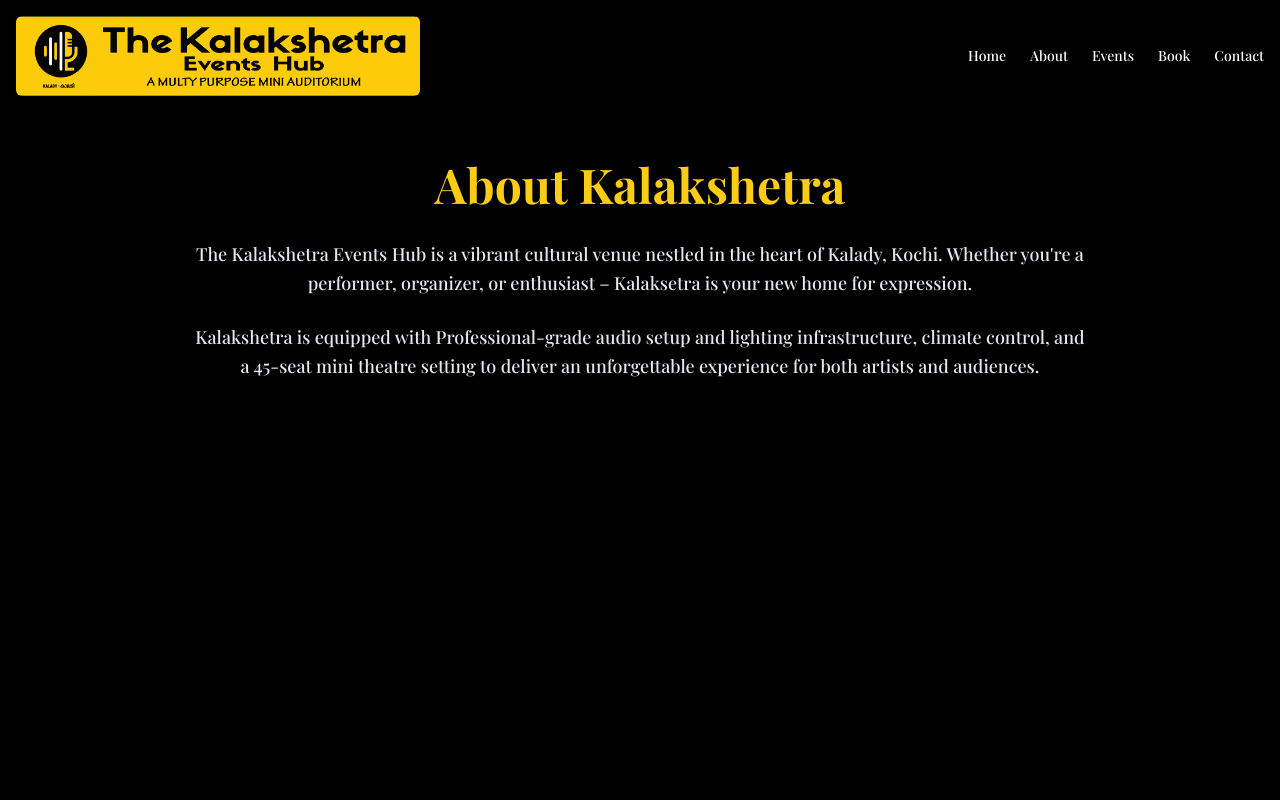
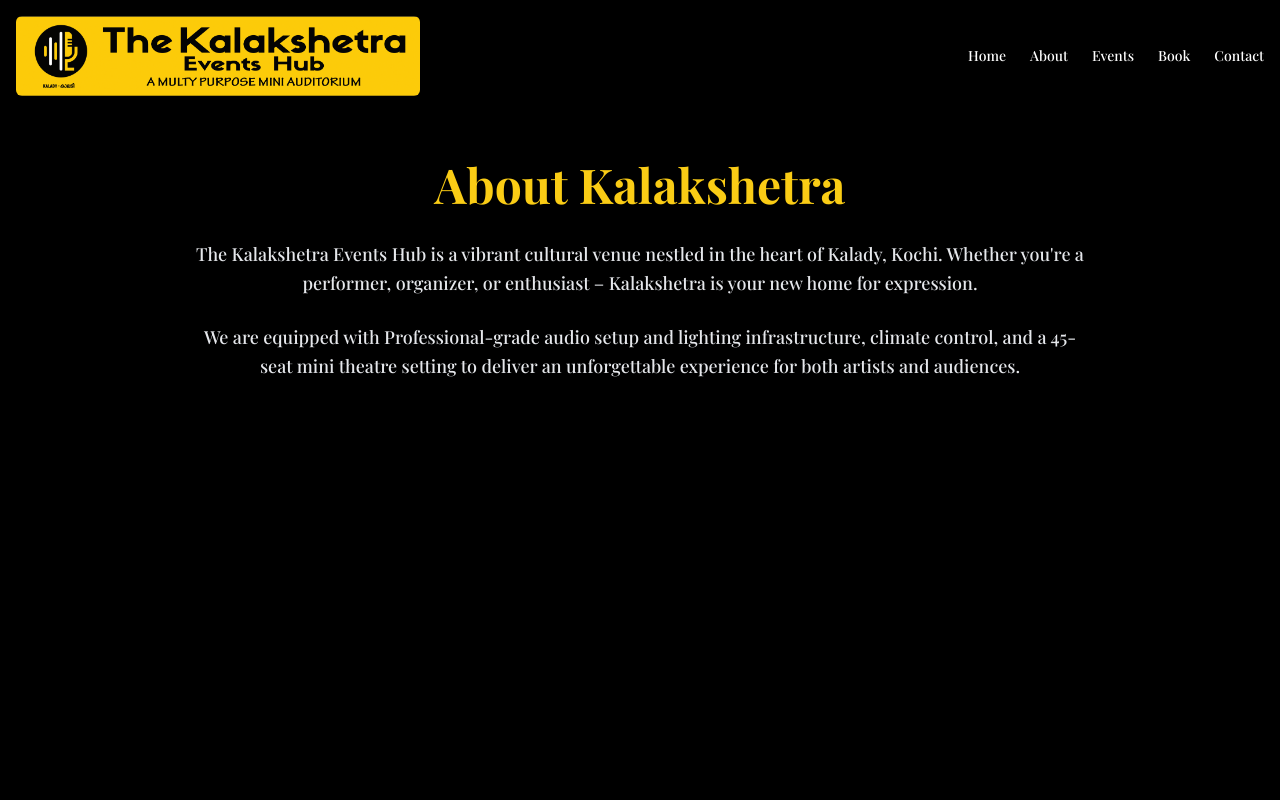
Before and after one commit to Abhijith-Jaideep/kalakshetra, a React (Create React App) app: page /kalakshetra/about in a window 1280 px wide. Shown: the top 800 px of the page. Built offline with nearby package versions, Linux system fonts and the light colour scheme.

Commit message:
changed content

```diff
--- a/src/pages/About.jsx
+++ b/src/pages/About.jsx
@@ -15,10 +15,10 @@ const About = () => {
         </h1>
         <p className="text-lg leading-relaxed text-gray-200">
           The Kalakshetra Events Hub is a vibrant cultural venue nestled in the heart of Kalady, Kochi.
-          Whether you're a performer, organizer, or enthusiast – Kalaksetra is your new home for expression.
+          Whether you're a performer, organizer, or enthusiast – Kalakshetra is your new home for expression.
         </p>
         <p className="text-lg leading-relaxed mt-6 text-gray-200">
-          Kalakshetra is equipped with Professional-grade audio setup and lighting infrastructure, climate control, and a 45-seat mini theatre setting
+          We are equipped with Professional-grade audio setup and lighting infrastructure, climate control, and a 45-seat mini theatre setting
           to deliver an unforgettable experience for both artists and audiences.
         </p>
       </div>
```
